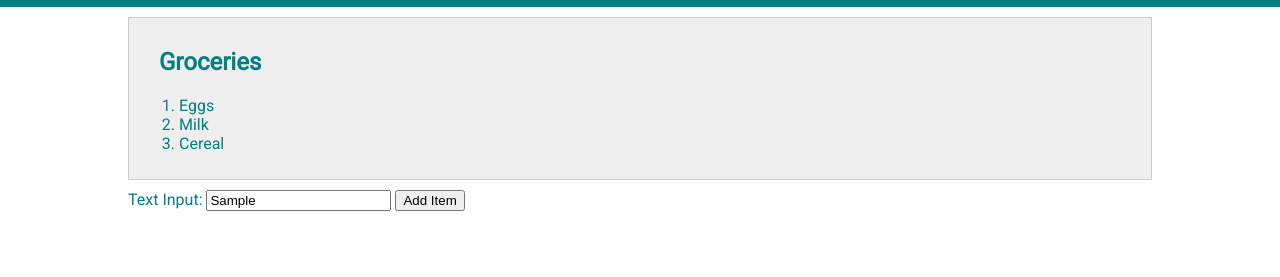
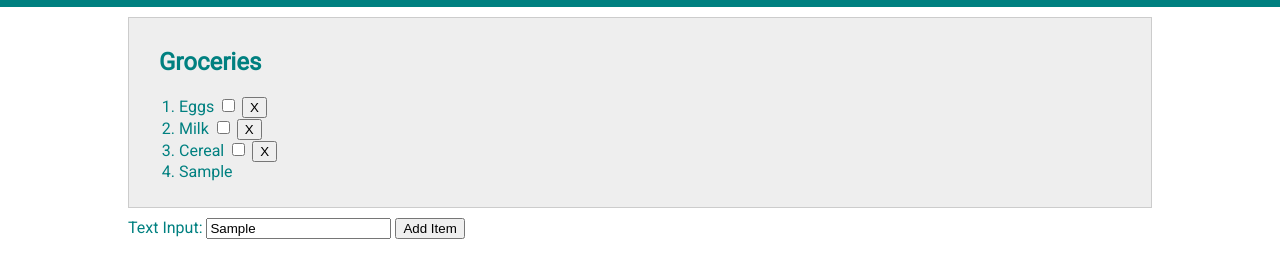
Before and after one commit to jenniferjia48/pui_week_4, a plain HTML site: page list.html in a window 1280 px wide. Both pictures are taken after typing "Sample" into the empty fields and a click on the button "Add Item". Shown: the part 77-354 px from the top of the page. Drawn offline with Linux system fonts and the light colour scheme.

Commit message:
adding delete, check off, and create new todo to main.js and list.html

```diff
--- a/list.html
+++ b/list.html
@@ -7,6 +7,8 @@
     <link rel="stylesheet" type="text/css" href="style.css">
     <!-- fonts -->
     <link href="https://fonts.googleapis.com/css?family=Roboto|Roboto+Slab" rel="stylesheet">
+    <!-- javascript -->
+    <script src="main.js" type="text/javascript"></script>
 </head>
 
 <body>
@@ -20,15 +22,30 @@
     <div id="todo-lists">
         <div class="list">
             <h2 class="list-title">Groceries</h2>
-        <ol>
-            <li>Eggs</li>
-            <li>Milk</li>
-            <li>Cereal</li>
+            <ol id="grocery-list">
+                <li>
+                    <label for="check-eggs">Eggs</label>
+                    <input id="check-eggs" type="checkbox" class="complete-item" onclick="completeListItem(this)">
+                    <button class="delete-item"
+                    onclick="deleteListItem(this.parentNode)">X</button>
+                </li>
+                <li>
+                    <label for="check-milk">Milk</label>
+                    <input id="check-milk" type="checkbox" class="complete-tem" onclick="completeListItem(this)">
+                    <button class="delete-item"
+                    onclick="deleteListItem(this.parentNode)">X</button>
+                </li>
+                <li>
+                    <label for="check-cereal">Cereal</label>
+                    <input id="check-ceral" type="checkbox" class="complete-item" onclick="completeListItem(this)">
+                    <button class="delete-item"
+                    onclick="deleteListItem(this.parentNode)">X</button>
+                </li>
             </ol>
         </div>
-    <label for="text_input">Text Input:</label>
-    <input id="text_input" type="text"></input>
-    <button>Add Item</button>
+        <label for="text-input">Text Input:</label>
+        <input id="text-input" type="text"></input>
+        <button onclick="addListItem()">Add Item</button>
     </div>
 
 
--- a/main.js
+++ b/main.js
@@ -2,3 +2,27 @@ function addNewList() {
     alert('hello world alert!');
     console.log('hello world console');
 }
+
+function addListItem() {
+    console.log('hello world');
+    let list = document.getElementById("grocery-list");
+    let itemInput = document.getElementById("text-input");
+    let newItem = document.createElement("li");
+    newItem.appendChild(document.createTextNode(itemInput.value));
+    list.appendChild(newItem);
+}
+
+function deleteListItem(item) {
+        // remove li element (item) from ol element (item.parentNode)
+        item.parentNode.removeChild(item);
+}
+
+function completeListItem(item) {
+    if (item.checked) { // true if the input checkbox is checked
+        item.parentNode.style.textDecoration = "line-through";
+        // in css, this would be: "text-decoration: line-through"
+    } else {
+        item.parentNode.style.textDecoration = "none";
+        // in css, this would be: "text-decoration: none"
+    }
+}
```
Lines whose indentation alone changed are shown as unchanged.
